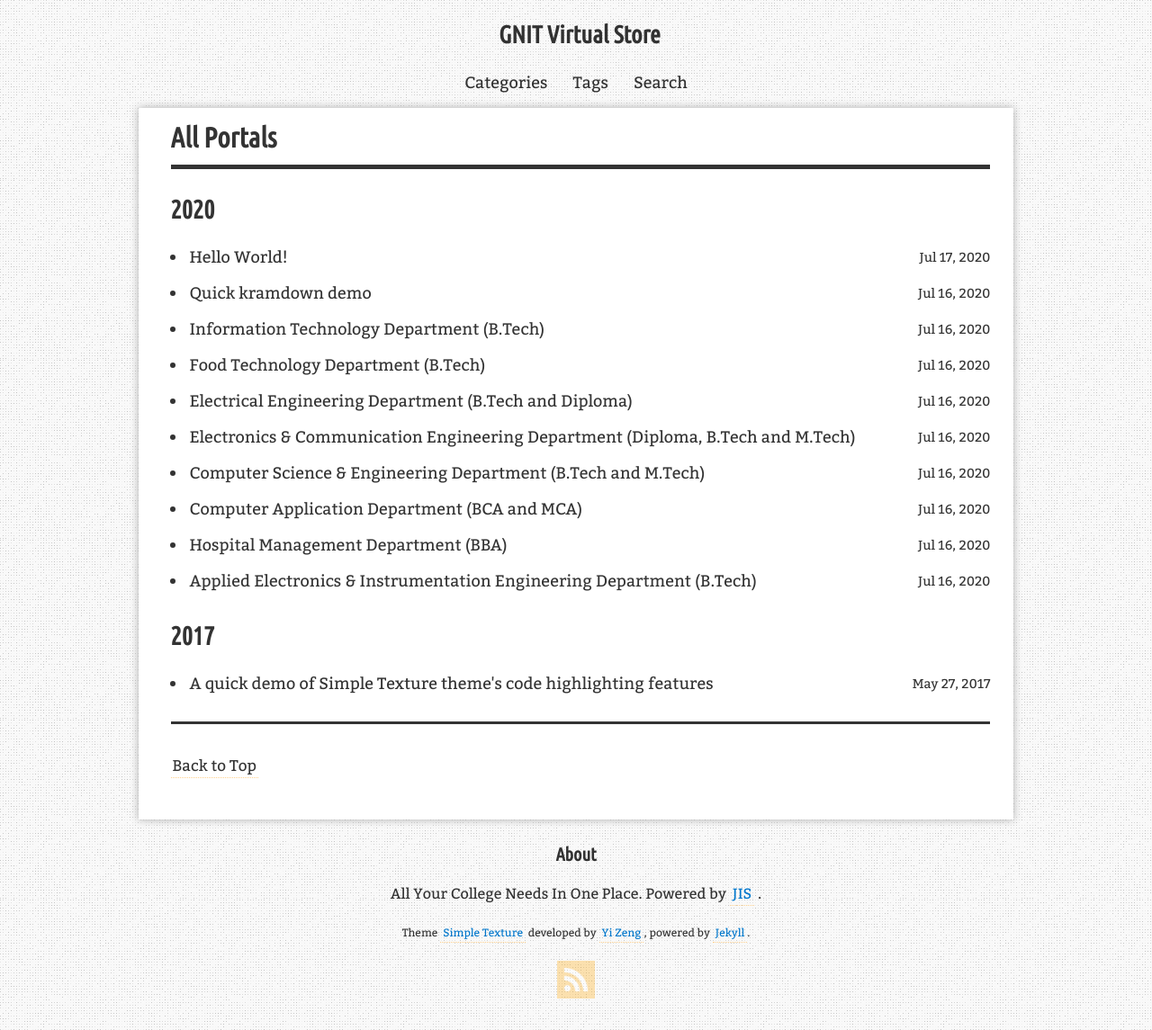
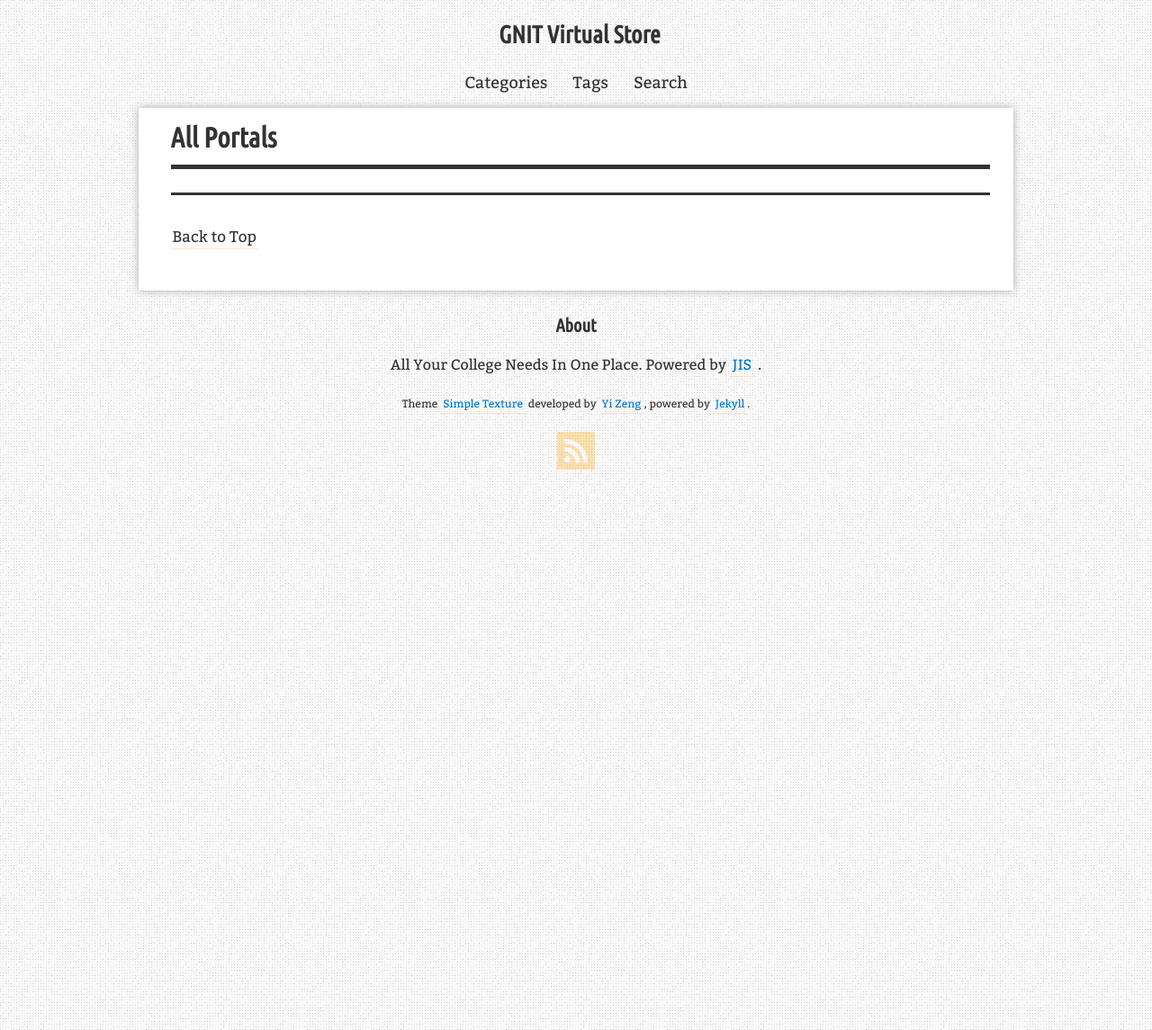
Before and after one commit to VirtualStoreGNIT/kwutgowiskje, a Jekyll site: the page built from blog/index.html, in a window 1280 px wide. Shown: the whole page at 90% size. Built offline with Jekyll 4.4.1, drawn with Linux system fonts in a browser that asks for light colours; comment, search, counter and statistics services are not loaded.

Commit message:
4:36, July 16th 2020

```diff
--- a/_posts/2020-07-16-aeie.md
+++ /dev/null
@@ -1,10 +0,0 @@
----
-layout: post
-title: "Applied Electronics & Instrumentation Engineering Department (B.Tech)"
-description: "Applied Electronics & Instrumentation Engineering Department (B.Tech)"
-categories: [aeie, btech]
-tags: [aeie, btech]
-redirect_from:
-  - /2020/07/16/
----
-Content here
--- a/_posts/2020-07-16-bhm.md
+++ /dev/null
@@ -1,10 +0,0 @@
----
-layout: post
-title: "Hospital Management Department (BBA)"
-description: "Hospital Management Department (BBA)"
-categories: [hm, bba]
-tags: [hm, bba]
-redirect_from:
-  - /2020/07/16/
----
-Content here
--- a/_posts/2020-07-16-ca.md
+++ /dev/null
@@ -1,10 +0,0 @@
----
-layout: post
-title: "Computer Application Department (BCA and MCA)"
-description: "Computer Application Department (BCA and MCA)"
-categories: [ca, bca, mca]
-tags: [ca, bca, mca]
-redirect_from:
-  - /2020/07/16/
----
-Content here
--- a/_posts/2020-07-16-cse.md
+++ /dev/null
@@ -1,10 +0,0 @@
----
-layout: post
-title: "Computer Science & Engineering Department (B.Tech and M.Tech)"
-description: "Computer Science & Engineering Department (B.Tech and M.Tech)"
-categories: [cpse, btech, mtech]
-tags: [cse, btech, mtech]
-redirect_from:
-  - /2020/07/16/
----
-Content here
--- a/_posts/2020-07-16-ece.md
+++ /dev/null
@@ -1,10 +0,0 @@
----
-layout: post
-title: "Electronics  & Communication Engineering Department (Diploma, B.Tech and M.Tech)"
-description: "ECE Department (Diploma, B.Tech, M.Tech)"
-categories: [ece, btech, mtech, diploma]
-tags: [ece, btech, mtech, diploma]
-redirect_from:
-  - /2020/07/16/
----
-Content here
--- a/_posts/2020-07-16-ee.md
+++ /dev/null
@@ -1,10 +0,0 @@
----
-layout: post
-title: "Electrical Engineering Department (B.Tech and Diploma)"
-description: "Electrical Engineering Department (B.Tech and Diploma)"
-categories: [ee, btech, diploma]
-tags: [ee, btech, diploma]
-redirect_from:
-  - /2020/07/16/
----
-Content here
--- a/_posts/2020-07-16-ft.md
+++ /dev/null
@@ -1,10 +0,0 @@
----
-layout: post
-title: "Food Technology Department (B.Tech)"
-description: "Food Technology Department (B.Tech)"
-categories: [ft, btech]
-tags: [ft, btech]
-redirect_from:
-  - /2020/07/16/
----
-Content here
--- a/_posts/2020-07-16-it.md
+++ /dev/null
@@ -1,10 +0,0 @@
----
-layout: post
-title: "Information Technology Department (B.Tech)"
-description: "Information Technology Department (B.Tech)"
-categories: [it, btech]
-tags: [it, btech]
-redirect_from:
-  - /2020/07/16/
----
-Content here
--- a/_posts/2017-05-27-code-highlighting.md
+++ b/_posts/code-highlighting.md
@@ -1,13 +1,3 @@
----
-layout: post
-title: "A quick demo of Simple Texture theme's code highlighting features"
-description: "A quick demo of Simple Texture theme's code highlighting features"
-categories: [demo]
-tags: [demo, jekyll]
-redirect_from:
-  - /2017/05/27/
----
-
 > This is code blocks and highlighting test page for [Simple Texture][Simple Texture] theme.
 
 * Kramdown table of contents
--- a/_posts/2020-07-16-quick-kramdown-demo.md
+++ b/_posts/quick-kramdown-demo.md
@@ -1,13 +1,3 @@
----
-layout: post
-title: "Quick kramdown demo"
-description: "A quick demo post to some kramdown features."
-categories: [demo]
-tags: [demo, jekyll]
-redirect_from:
-  - /2020/07/16/
----
-
 > This is [kramdown][kramdown] formatting test page for [Simple Texture][Simple Texture] theme.
 
 * Kramdown table of contents
```
Also changed, not shown: _posts/2020-07-17-hello-world.md (deleted, +0 -10 lines), _posts/hello-world.md (added, +1 -0 lines).
